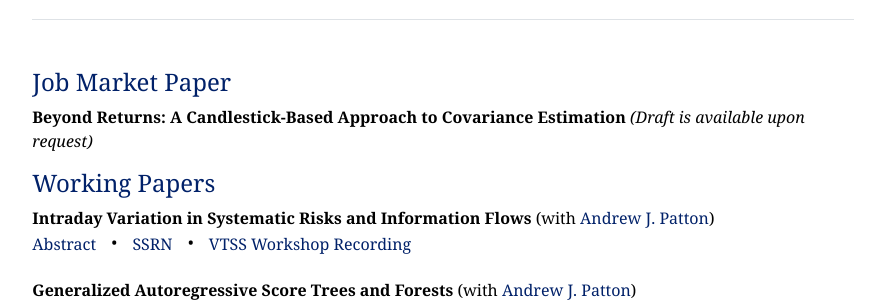
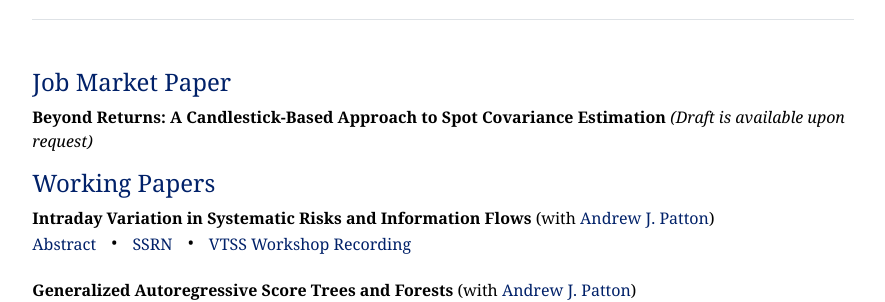
Before and after one commit to yasin-simsek/yasin-simsek.github.io, a Jekyll site: the page built from research.md, in a window 1280 px wide. Shown: the part 218-520 px from the top of the page, without its empty margins (197-1082 px from the left). Built offline with Jekyll 4.4.1, drawn with Linux system fonts in a browser that asks for light colours.

```diff
--- a/research.md
+++ b/research.md
@@ -50,7 +50,7 @@ title: "Research"
 
 
 #### <span style="color: #012169;">Job Market Paper</span>
-**Beyond Returns: A Candlestick-Based Approach to Covariance Estimation** *(Draft is available upon request)*
+**Beyond Returns: A Candlestick-Based Approach to Spot Covariance Estimation** *(Draft is available upon request)*
 
 #### <span style="color: #012169;">Working Papers</span>
 **Intraday Variation in Systematic Risks and Information Flows**
```
Also changed, not shown: assets/apple-icon-152x152.png, assets/apple-icon-152x152_old.png (deleted), assets/favicon.ico, assets/favicon_old.ico (deleted), 1 other file.
